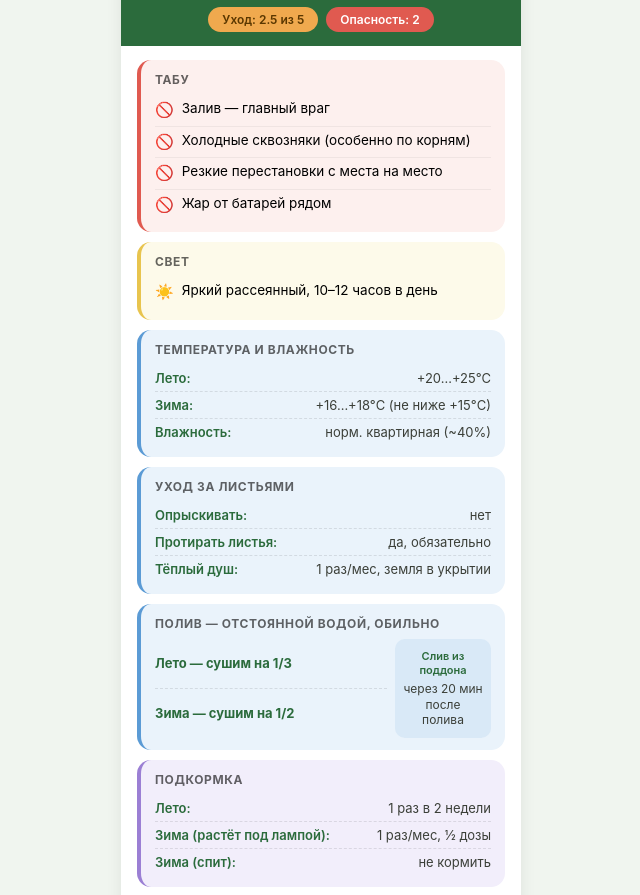
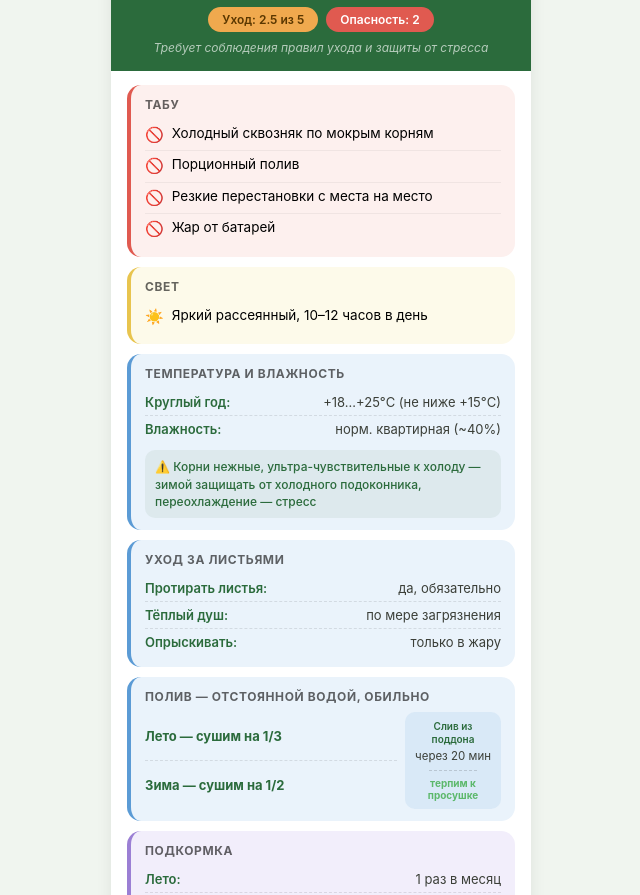
Before and after one commit to feyalight/Cards, a plain HTML site: page index.html in a window 1280 px wide. Shown: the part 85-980 px from the top of the page, without its empty margins (319-959 px from the left). Drawn offline with Linux system fonts and the light colour scheme.

Commit message:
Add files via upload

```diff
--- a/index.html
+++ b/index.html
@@ -2,26 +2,32 @@
 <html lang="ru">
 <head>
 <meta charset="UTF-8">
-<meta name="viewport" content="width=device-width, initial-scale=1.0">
+<meta name="viewport" content="width=device-width, initial-scale=1.0, maximum-scale=1.0">
+<meta name="theme-color" content="#2b6b3c">
+<meta property="og:title" content="Фикус Мелани — памятка по уходу">
+<meta property="og:description" content="Полив, свет, температура, формирование и диагностика">
 <title>Фикус Мелани — памятка</title>
 <style>
   *{box-sizing:border-box;margin:0;padding:0}
-  body{font-family:-apple-system,BlinkMacSystemFont,'Segoe UI',sans-serif;background:#f0f5ef;min-height:100vh;padding:16px;display:flex;justify-content:center}
-  .fc{background:#fff;border-radius:24px;width:100%;max-width:400px;overflow:hidden;box-shadow:0 2px 16px rgba(0,0,0,0.08)}
+  body{font-family:-apple-system,BlinkMacSystemFont,'Segoe UI',sans-serif;background:#f0f5ef;padding:16px;display:flex;justify-content:center;min-height:100vh}
+  .fc{background:#fff;border-radius:24px;width:100%;max-width:420px;overflow:hidden;box-shadow:0 2px 16px rgba(0,0,0,0.08);height:fit-content}
   .fc-head{background:#2b6b3c;padding:20px 20px 14px;text-align:center;color:#fff}
   .fc-head h1{margin:0 0 4px;font-size:22px;font-weight:700;letter-spacing:-0.3px}
   .fc-head .sub{font-size:13px;opacity:0.75;margin-bottom:10px}
+  .fc-head .tagline{font-size:12px;opacity:0.65;margin-top:8px;font-style:italic;line-height:1.4}
   .badges{display:flex;gap:8px;justify-content:center;flex-wrap:wrap}
   .badge{font-size:12px;font-weight:600;padding:5px 14px;border-radius:999px}
   .badge-org{background:#f0a94e;color:#5a3700}
   .badge-red{background:#e05a50;color:#fff}
-  .fc-body{padding:14px 16px}
+  .fc-body{padding:14px 16px 4px}
   .block{border-radius:14px;padding:12px 14px;margin-bottom:10px}
   .block-red{background:#fdf0ee;border-left:4px solid #e05a50}
   .block-yellow{background:#fdfaea;border-left:4px solid #e8c44e}
   .block-green{background:#eef8ee;border-left:4px solid #5cb86b}
   .block-blue{background:#eaf3fb;border-left:4px solid #5b9bd5}
   .block-purple{background:#f2eefb;border-left:4px solid #9b7fd4}
+  .block-teal{background:#eafaf6;border-left:4px solid #4caf8f}
+  .block-brown{background:#fdf5ee;border-left:4px solid #c4914e}
   .block-title{font-size:12px;font-weight:700;text-transform:uppercase;letter-spacing:0.6px;margin-bottom:8px;opacity:0.6}
   .row{display:flex;align-items:flex-start;gap:8px;padding:4px 0;font-size:13.5px;line-height:1.45}
   .row+.row{border-top:1px solid rgba(0,0,0,0.05)}
@@ -30,50 +36,59 @@
   .kv+.kv{border-top:1px dashed rgba(0,0,0,0.1)}
   .kv b{font-weight:600;color:#2b6b3c;white-space:nowrap}
   .kv span{text-align:right;color:#3b3f38}
+  .tip{font-size:12px;color:#2b6b3c;background:rgba(43,107,60,0.07);border-radius:10px;padding:8px 10px;margin-top:8px;line-height:1.45;font-weight:500}
   .poliv-inner{display:flex;gap:8px;margin-top:4px;align-items:stretch}
   .poliv-seasons{flex:1;display:flex;flex-direction:column}
   .poliv-season{flex:1;display:flex;align-items:center;padding:6px 0}
   .poliv-season+.poliv-season{border-top:1px dashed rgba(0,0,0,0.1)}
   .seas-t{font-weight:700;font-size:13px;color:#2b6b3c}
-  .poliv-drain{display:flex;flex-direction:column;justify-content:center;align-items:center;text-align:center;background:rgba(91,155,213,0.12);border-radius:10px;padding:10px 8px;width:96px;flex-shrink:0;gap:4px}
-  .poliv-drain-label{font-size:11px;color:#2b6b3c;font-weight:600;line-height:1.3}
-  .poliv-drain-val{font-size:12px;color:#3b3f38;line-height:1.3}
+  .drain2{display:flex;flex-direction:column;justify-content:center;align-items:center;text-align:center;background:rgba(91,155,213,0.12);border-radius:10px;padding:8px;width:96px;flex-shrink:0;gap:3px}
+  .drain2-label{font-size:10px;color:#2b6b3c;font-weight:600;line-height:1.3}
+  .drain2-val{font-size:11.5px;color:#3b3f38;line-height:1.3}
+  .drain2-sep{width:60%;border:none;border-top:1px dashed rgba(0,0,0,0.15);margin:3px 0}
+  .drain2-tag{font-size:10px;color:#5cb86b;font-weight:700}
 </style>
 </head>
 <body>
 <div class="fc">
   <div class="fc-head">
     <h1>Фикус Мелани</h1>
-    <div class="sub">дерево · 50–120 см</div>
+    <div class="sub">дерево · средняя сложность</div>
     <div class="badges">
       <span class="badge badge-org">Уход: 2.5 из 5</span>
       <span class="badge badge-red">Опасность: 2</span>
     </div>
+    <div class="tagline">Требует соблюдения правил ухода и защиты от стресса</div>
   </div>
   <div class="fc-body">
+
     <div class="block block-red">
       <div class="block-title">Табу</div>
-      <div class="row"><span class="ico">🚫</span><span>Залив — главный враг</span></div>
-      <div class="row"><span class="ico">🚫</span><span>Холодные сквозняки (особенно по корням)</span></div>
+      <div class="row"><span class="ico">🚫</span><span>Холодный сквозняк по мокрым корням</span></div>
+      <div class="row"><span class="ico">🚫</span><span>Порционный полив</span></div>
       <div class="row"><span class="ico">🚫</span><span>Резкие перестановки с места на место</span></div>
-      <div class="row"><span class="ico">🚫</span><span>Жар от батарей рядом</span></div>
+      <div class="row"><span class="ico">🚫</span><span>Жар от батарей</span></div>
     </div>
+
     <div class="block block-yellow">
       <div class="block-title">Свет</div>
       <div class="row"><span class="ico">☀️</span><span>Яркий рассеянный, 10–12 часов в день</span></div>
     </div>
+
     <div class="block block-blue">
       <div class="block-title">Температура и влажность</div>
-      <div class="kv"><b>Лето:</b><span>+20…+25°C</span></div>
-      <div class="kv"><b>Зима:</b><span>+16…+18°C (не ниже +15°C)</span></div>
+      <div class="kv"><b>Круглый год:</b><span>+18…+25°C (не ниже +15°C)</span></div>
       <div class="kv"><b>Влажность:</b><span>норм. квартирная (~40%)</span></div>
+      <div class="tip">⚠️ Корни нежные, ультра-чувствительные к холоду — зимой защищать от холодного подоконника, переохлаждение — стресс</div>
     </div>
+
     <div class="block block-blue">
       <div class="block-title">Уход за листьями</div>
-      <div class="kv"><b>Опрыскивать:</b><span>нет</span></div>
       <div class="kv"><b>Протирать листья:</b><span>да, обязательно</span></div>
-      <div class="kv"><b>Тёплый душ:</b><span>1 раз/мес, земля в укрытии</span></div>
+      <div class="kv"><b>Тёплый душ:</b><span>по мере загрязнения</span></div>
+      <div class="kv"><b>Опрыскивать:</b><span>только в жару</span></div>
     </div>
+
     <div class="block block-blue">
       <div class="block-title">Полив — отстоянной водой, обильно</div>
       <div class="poliv-inner">
@@ -81,29 +96,47 @@
           <div class="poliv-season"><span class="seas-t">Лето — сушим на 1/3</span></div>
           <div class="poliv-season"><span class="seas-t">Зима — сушим на 1/2</span></div>
         </div>
-        <div class="poliv-drain">
-          <div class="poliv-drain-label">Слив из поддона</div>
-          <div class="poliv-drain-val">через 20 мин после полива</div>
+        <div class="drain2">
+          <div class="drain2-label">Слив из поддона</div>
+          <div class="drain2-val">через 20 мин</div>
+          <hr class="drain2-sep">
+          <div class="drain2-tag">терпим к просушке</div>
         </div>
       </div>
     </div>
+
     <div class="block block-purple">
       <div class="block-title">Подкормка</div>
-      <div class="kv"><b>Лето:</b><span>1 раз в 2 недели</span></div>
+      <div class="kv"><b>Лето:</b><span>1 раз в месяц</span></div>
       <div class="kv"><b>Зима (растёт под лампой):</b><span>1 раз/мес, ½ дозы</span></div>
       <div class="kv"><b>Зима (спит):</b><span>не кормить</span></div>
     </div>
+
     <div class="block block-green">
       <div class="block-title">Формирование</div>
-      <div class="row"><span class="ico">🔄</span><span>Поворот на 90° раз в 1.5–2 мес.</span></div>
+      <div class="row"><span class="ico">🔄</span><span>Поворот на 90° один раз за лето — частый поворот вызывает стресс</span></div>
       <div class="row"><span class="ico">✂️</span><span>Обрезка макушки на 3–5 междоузлий — только весной. Альтернатива: наклонить ствол мягкой проволокой, после укоренения побега вернуть вертикально</span></div>
     </div>
+
     <div class="block block-red">
       <div class="block-title">Диагностика</div>
-      <div class="row"><span class="ico">🩸</span><span>Любая травма/обрезка → белый латекс. Промокнуть срез салфеткой в ледяной воде</span></div>
-      <div class="row"><span class="ico">🍂</span><span><b>Листопад</b> — застудили, резко переставили или пересушили</span></div>
+      <div class="row"><span class="ico">🩸</span><span>Любая травма/обрезка → белый каучук. Сразу промокнуть срез салфеткой в <b>тёплой</b> воде</span></div>
+      <div class="row"><span class="ico">🍂</span><span><b>Листопад</b> — застудили, переставили, пересушили или резкая смена угла света/комнаты (гормональный стресс)</span></div>
       <div class="row"><span class="ico">🟤</span><span><b>Коричнево-чёрные пятна с жёлтой каймой</b> — залив</span></div>
     </div>
+
+    <div class="block block-brown">
+      <div class="block-title">Горшок и грунт</div>
+      <div class="kv"><b>Горшок:</b><span>классическая форма</span></div>
+      <div class="kv"><b>Грунт:</b><span>40% разрыхлителей</span></div>
+    </div>
+
+    <div class="block block-teal" style="margin-bottom:0">
+      <div class="block-title">О сорте</div>
+      <div class="row"><span class="ico">🌿</span><span>Карликовый сорт, растёт медленно и компактно</span></div>
+      <div class="row"><span class="ico">📏</span><span>Высота: 80–150 см</span></div>
+    </div>
+
   </div>
 </div>
 </body>
```
